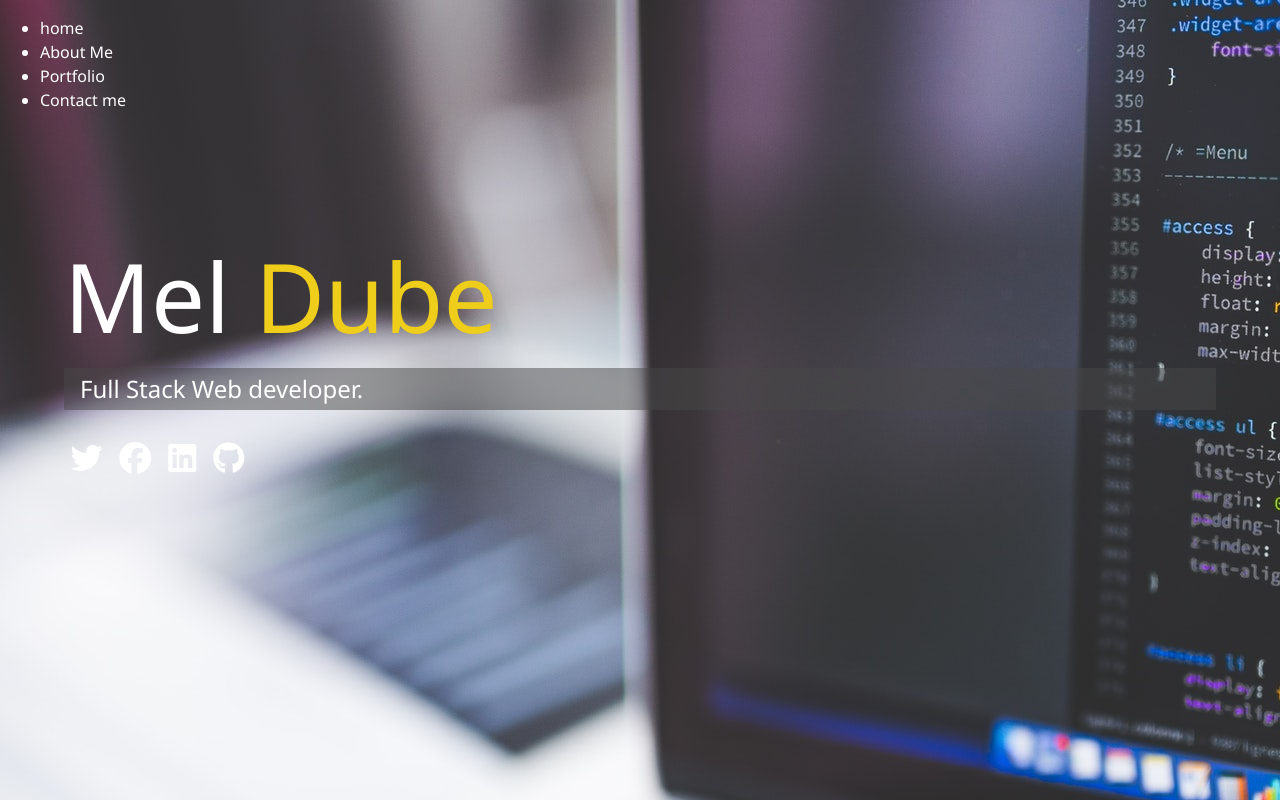
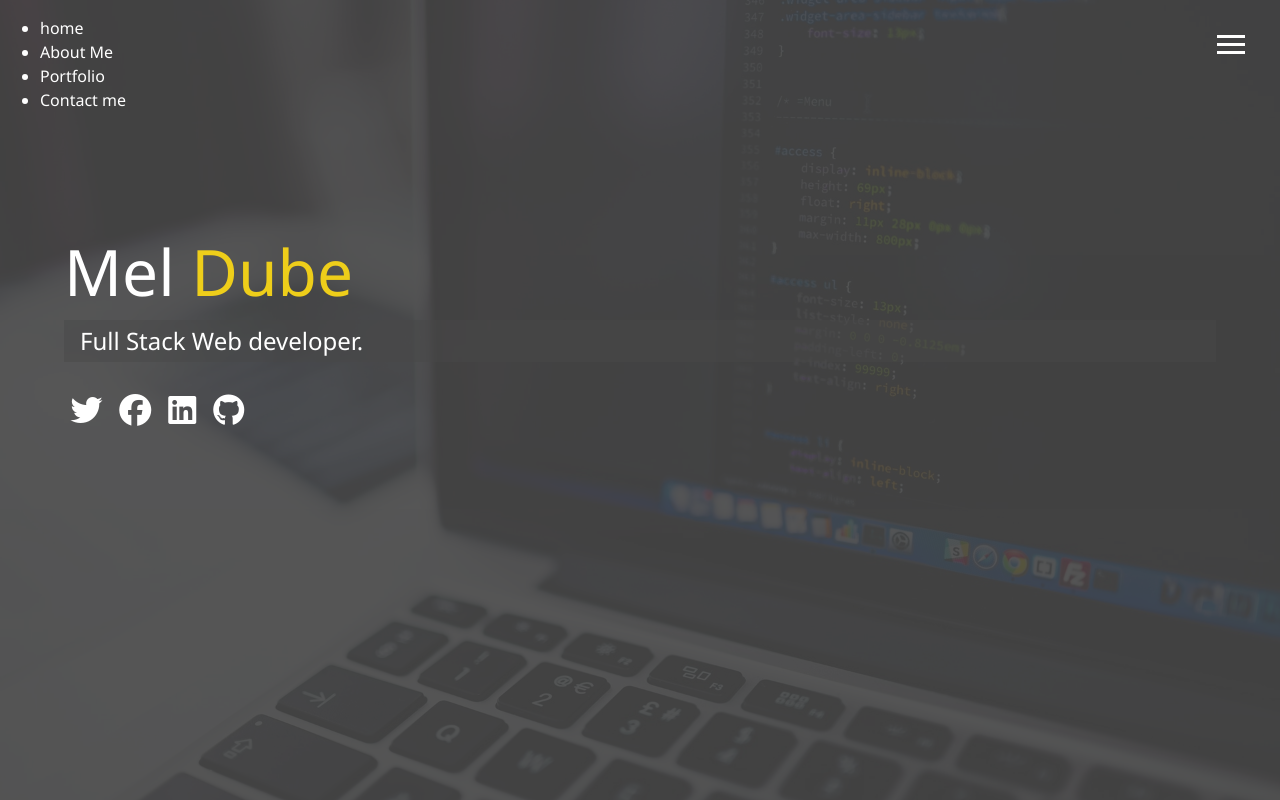
Before and after one commit to dubemelchi/portfolio-2, a website: page dist/index.html in a window 1280 px wide. Drawn offline with nearby package versions, Linux system fonts and the light colour scheme; files that its build step writes are made by us from their sources.

Commit message:
header navbar menu

```diff
--- /dev/null
+++ b/scss/_config.scss
@@ -0,0 +1,31 @@
+$primary-color: #444;
+$secondary-color: #eece1a;
+$show-home-image: true;
+$home-image: url(../img/background.jpg);
+$background-opacity: 0.9;
+
+@mixin easeOut{
+transition: all 0.5s ease-out;
+}
+
+@mixin background {
+@if $show-home-image {
+  &#bg-img {
+    background: $home-image;
+    background-attachment: fixed;
+    background-size: cover;
+
+    &:after {
+      content: '';
+      position: absolute;
+      top: 0;
+      right: 0;
+      width: 100%;
+      height: 100%;
+      z-index: -1;
+      background: rgba($primary-color, $background-opacity);
+    }
+
+  }
+}
+}
--- /dev/null
+++ b/scss/_menu.scss
@@ -0,0 +1,37 @@
+// menu btn
+.menu-btn {
+  position: absolute;
+  z-index: 3;
+  right: 35px;
+  top: 35px;
+  cursor: pointer;
+  @include easeOut;
+
+  .btn-line {
+    width: 28px;
+    height: 3px;
+    margin: 0 0 5px 0;
+    background: #fff;
+    @include easeOut;
+
+  }
+
+  &.close {
+    transform: rotate(180deg);
+
+    .btn-line {
+      // line 1
+      &:nth-child(1) {
+        transform: rotate(45deg) translate(5px, 5px);
+      }
+      // line 2
+      &:nth-child(2) {
+        opacity: 0;
+      }
+      // line 1
+      &:nth-child(3) {
+        transform: rotate(-45deg) translate(7px, -6px);
+      }
+    }
+  }
+}
--- a/scss/main.scss
+++ b/scss/main.scss
@@ -1,20 +1,5 @@
-$primary-color: #444;
-$secondary-color: #eece1a;
-$show-home-image: true;
-$home-image: url(../img/background.jpg);
-$background-opacity: 0.9;
-
-@mixin easeOut{
-transition: all 0.5s ease-out;
-}
-
-@mixin background {
-@if $show-home-image {
-  &#bg-img {
-    background: $home-image;
-  }
-}
-}
+@import 'config';
+@import 'menu';
 
 * {
   box-sizing: border-box;
@@ -36,7 +21,7 @@ h1, h2, h3 {
   font-weight: 400;
 
   &.lg-heading {
-    font-size: 6rem;
+    font-size: 4rem;
   }
 
   &.sm-heading {
```
Also changed, not shown: dist/css/main.css, dist/index.html, dist/js/main.js.
